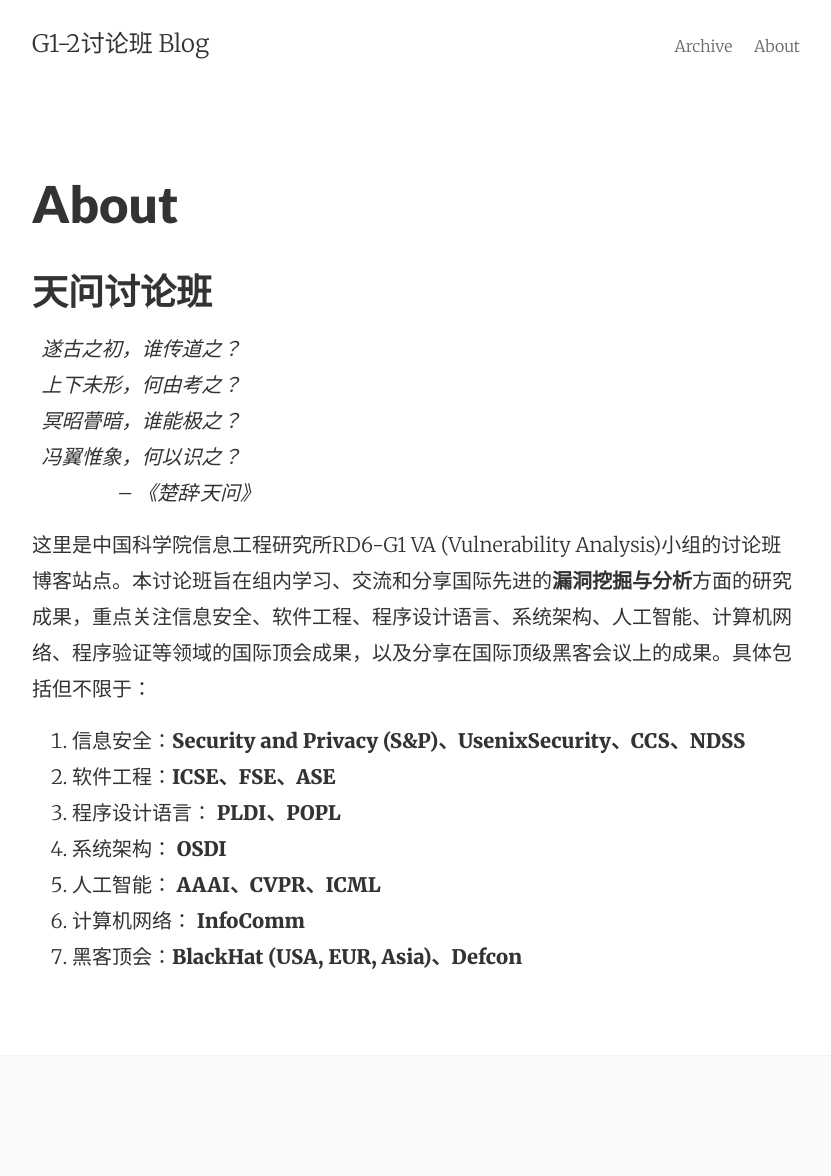
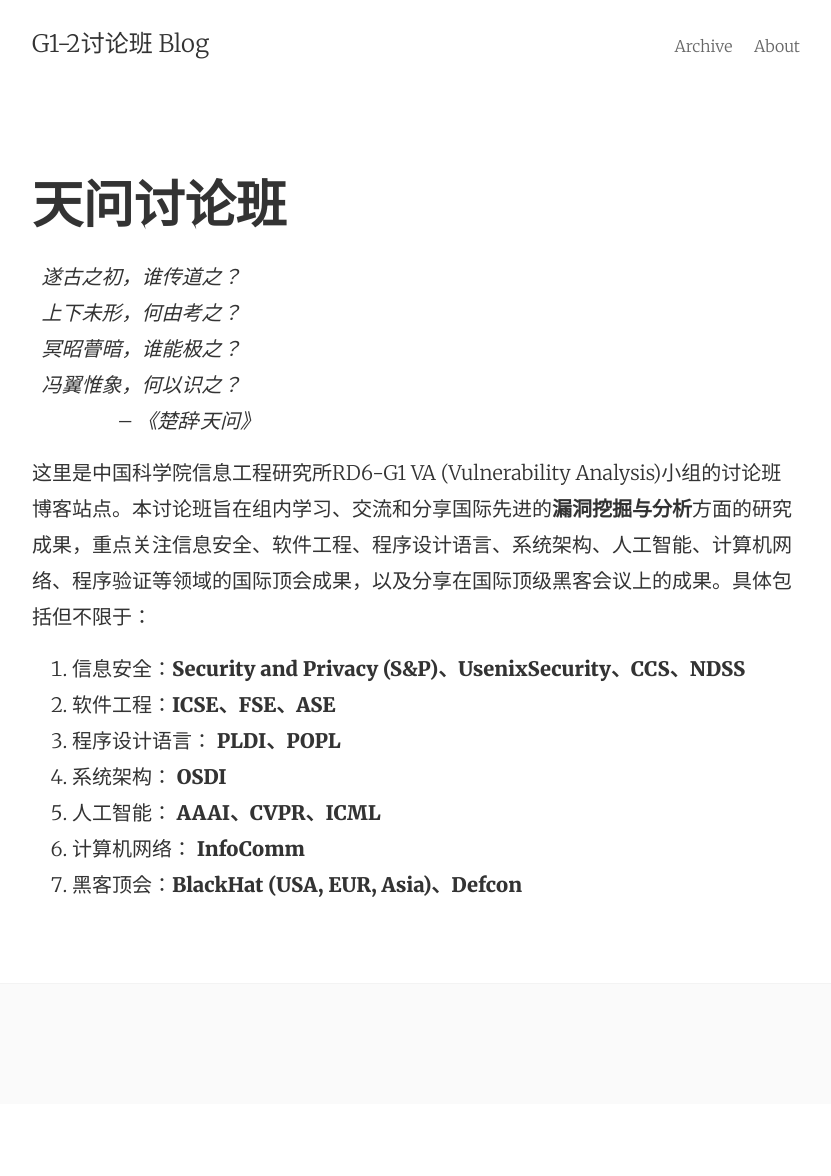
Before and after one commit to taolunban/taolunban.github.io, a Jekyll site: the page built from about.md, in a window 1280 px wide. Shown: the whole page, without its empty margins (224-1055 px from the left). Built offline with Jekyll 4.4.1, drawn with Linux system fonts in a browser that asks for light colours; after the commit the page ends 1104 px from its top, so only the background shows below that.

Commit message:
update page title

```diff
--- a/about.md
+++ b/about.md
@@ -1,16 +1,15 @@
 ---
 layout: page
-title: About
+title: 天问讨论班
 permalink: /about/
 ---
-
-### 天问讨论班
 
    &nbsp;&nbsp;*遂古之初，谁传道之？*<br/>
    &nbsp;&nbsp;*上下未形，何由考之？*<br/>
    &nbsp;&nbsp;*冥昭瞢暗，谁能极之？*<br/>
    &nbsp;&nbsp;*冯翼惟象，何以识之？*<br/>
    &nbsp;&nbsp;&nbsp;&nbsp;&nbsp;&nbsp;&nbsp;&nbsp;&nbsp;&nbsp;&nbsp;&nbsp;&nbsp;&nbsp;&nbsp;&nbsp;&nbsp;&nbsp;*-- 《楚辞·天问》*
+
 
 
 这里是中国科学院信息工程研究所RD6-G1 VA (Vulnerability Analysis)小组的讨论班博客站点。本讨论班旨在组内学习、交流和分享国际先进的**漏洞挖掘与分析**方面的研究成果，重点关注信息安全、软件工程、程序设计语言、系统架构、人工智能、计算机网络、程序验证等领域的国际顶会成果，以及分享在国际顶级黑客会议上的成果。具体包括但不限于：
```
